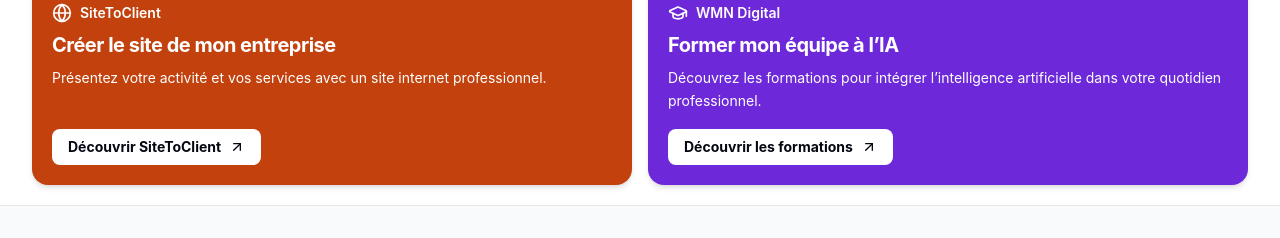
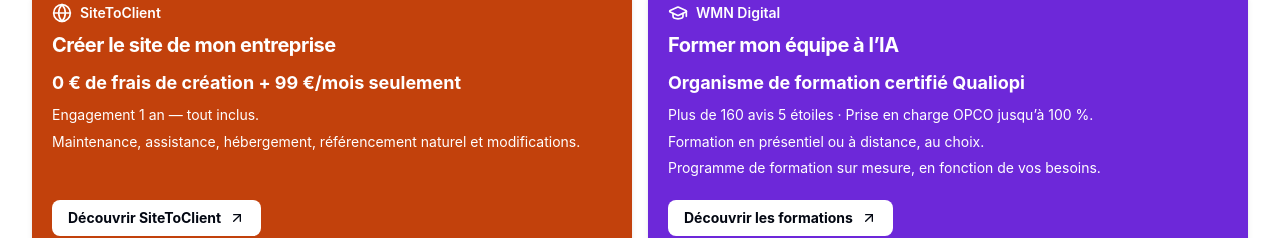
Before and after one commit to melikna/annuairehexa, a Next.js app: page /cgu in a window 1280 px wide. Shown: the part 130-368 px from the top of the page. Built offline with nearby package versions, Linux system fonts and the light colour scheme; no server answers.

Commit message:
Add pricing and training details to business offers

```diff
--- a/src/components/layout/BusinessOffers.tsx
+++ b/src/components/layout/BusinessOffers.tsx
@@ -4,7 +4,11 @@
   {
     name: 'SiteToClient',
     title: 'Créer le site de mon entreprise',
-    description: 'Présentez votre activité et vos services avec un site internet professionnel.',
+    highlight: '0 € de frais de création + 99 €/mois seulement',
+    details: [
+      'Engagement 1 an — tout inclus.',
+      'Maintenance, assistance, hébergement, référencement naturel et modifications.',
+    ],
     href: 'https://www.sitetoclient.com/',
     linkTitle: 'Création de site internet',
     action: 'Découvrir SiteToClient',
@@ -14,7 +18,12 @@
   {
     name: 'WMN Digital',
     title: 'Former mon équipe à l’IA',
-    description: 'Découvrez les formations pour intégrer l’intelligence artificielle dans votre quotidien professionnel.',
+    highlight: 'Organisme de formation certifié Qualiopi',
+    details: [
+      'Plus de 160 avis 5 étoiles · Prise en charge OPCO jusqu’à 100 %.',
+      'Formation en présentiel ou à distance, au choix.',
+      'Programme de formation sur mesure, en fonction de vos besoins.',
+    ],
     href: 'https://wmn-digital.fr',
     linkTitle: 'Formation IA',
     action: 'Découvrir les formations',
@@ -31,7 +40,7 @@
           Pour développer votre entreprise
         </p>
         <div className="grid gap-4 md:grid-cols-2">
-          {offers.map(({ name, title, description, href, linkTitle, action, Icon, color }) => (
+          {offers.map(({ name, title, highlight, details, href, linkTitle, action, Icon, color }) => (
             <a
               key={name}
               href={href}
@@ -43,7 +52,10 @@
                 <span className="text-sm font-semibold">{name}</span>
               </div>
               <h2 className="text-xl font-bold tracking-tight text-white">{title}</h2>
-              <p className="mb-4 mt-2 text-sm leading-relaxed text-white">{description}</p>
+              <p className="mt-3 text-lg font-bold leading-snug text-white">{highlight}</p>
+              <ul className="mb-5 mt-2 space-y-1 text-sm leading-relaxed text-white">
+                {details.map((detail) => <li key={detail}>{detail}</li>)}
+              </ul>
               <span className="mt-auto inline-flex w-fit items-center gap-2 rounded-lg bg-white px-4 py-2 text-sm font-bold text-gray-950 group-hover:underline">
                 {action}
                 <ArrowUpRight aria-hidden="true" className="h-4 w-4" />
```
